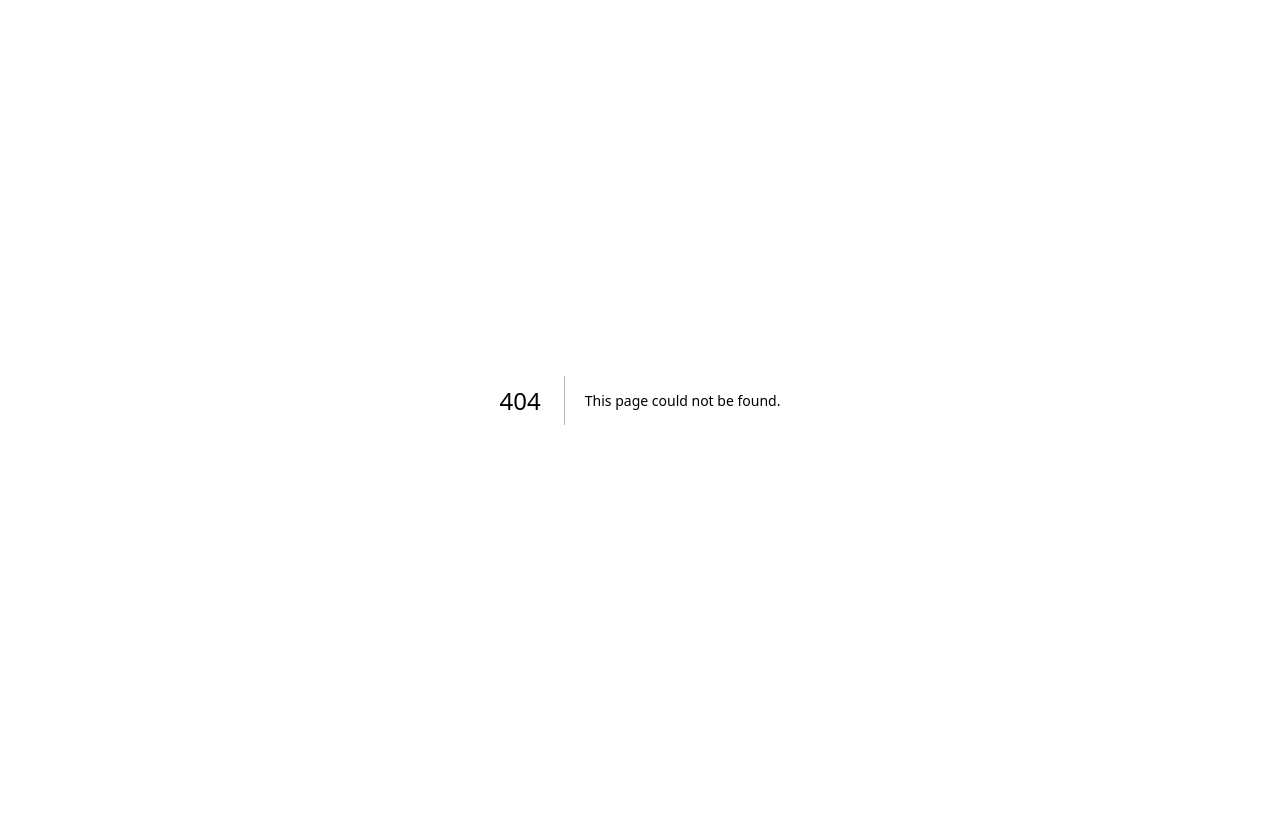
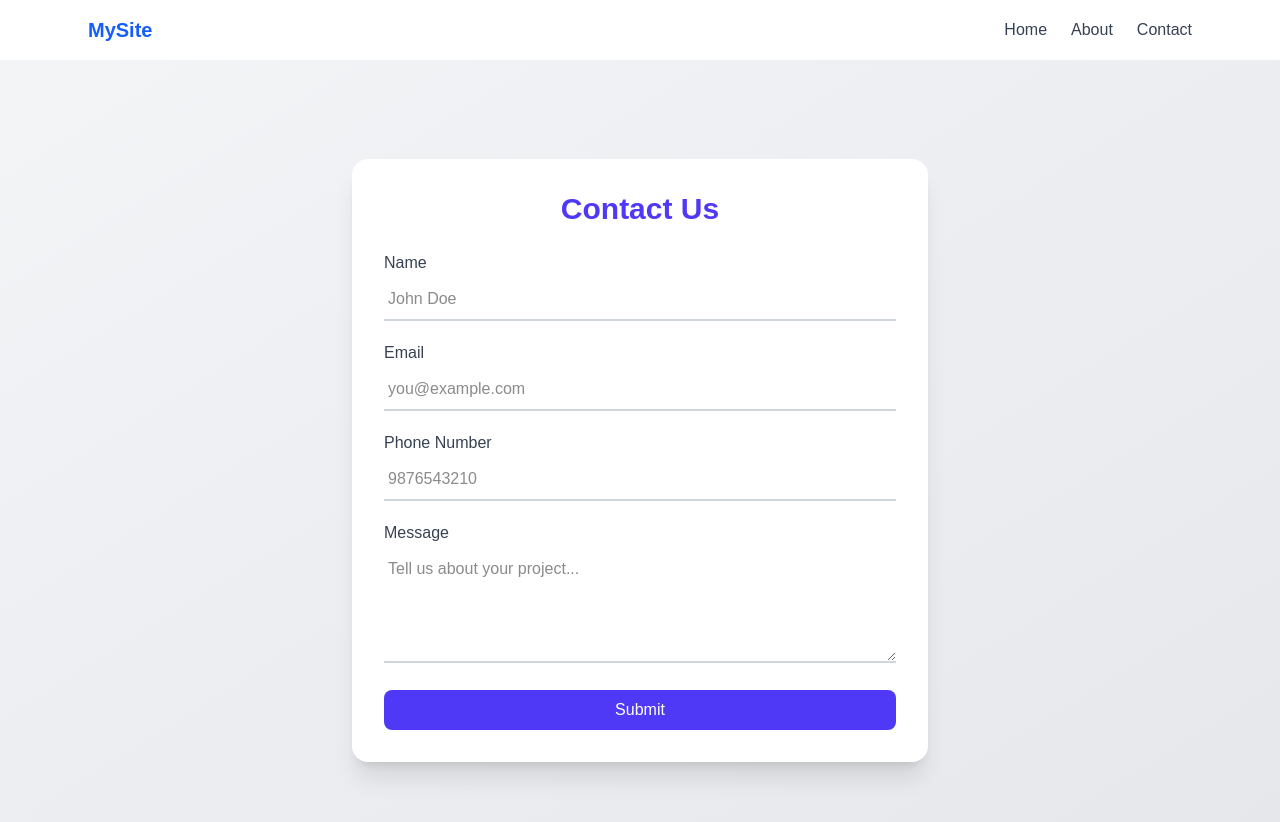
Before and after one commit to WBhaveshW/projecthemes, a Next.js app: page /contact in a window 1280 px wide. Before the commit this address had no page. Shown: the top 822 px of the page. Before the commit the page ends 800 px from the top, so only its background shows below. Built offline with nearby package versions, Linux system fonts and the light colour scheme.

Commit message:
Contact form and Dynamic Navbar

```diff
--- a/src/app/about/page.tsx
+++ b/src/app/about/page.tsx
@@ -3,10 +3,18 @@
 
 import React from 'react';
 import Image from 'next/image';
+import Navbar from '@/components/Navbar';
 
 const HomePage: React.FC = () => {
-
+ // Define dynamic menu items
+ const menuItems = [
+  { name: 'Home', link: '/' },
+  { name: 'About', link: '/about' },
+  { name: 'Contact', link: '/contact' },
+  // Add more items as needed
+];
   return (
+    <><Navbar menuItems={menuItems} />
     <div className="min-h-screen bg-white text-gray-800 px-6 py-12">
       <div className="max-w-5xl mx-auto">
         <h1 className="text-4xl font-bold mb-6 border-b pb-2">About Us</h1>
@@ -45,6 +53,7 @@ const HomePage: React.FC = () => {
         </div>
       </div>
     </div>
+    </>
   );
 };
 
--- /dev/null
+++ b/src/app/contact/page.tsx
@@ -0,0 +1,21 @@
+import ContactForm from '@/components/ContactForm';
+import Navbar from '@/components/Navbar';
+
+const ContactPage: React.FC = () => {
+    // Define dynamic menu items
+ const menuItems = [
+    { name: 'Home', link: '/' },
+    { name: 'About', link: '/about' },
+    { name: 'Contact', link: '/contact' },
+    // Add more items as needed
+  ];
+  return (
+    <><Navbar menuItems={menuItems} />
+    <div className="bg-gradient-to-br from-gray-100 to-gray-200 min-h-screen flex items-center justify-center p-4">
+    <ContactForm />
+  </div>
+  </>
+  );
+};
+
+export default ContactPage;
--- a/src/app/layout.tsx
+++ b/src/app/layout.tsx
@@ -1,6 +1,7 @@
 import type { Metadata } from "next";
 import { Geist, Geist_Mono } from "next/font/google";
 import "./globals.css";
+
 
 const geistSans = Geist({
   variable: "--font-geist-sans",
--- a/src/app/page.tsx
+++ b/src/app/page.tsx
@@ -1,29 +1,23 @@
 'use client';
 
+import Navbar from '@/components/Navbar';
 import TypingText from '@/components/TypingText';
 import Link from 'next/link';
 import React from 'react';
 
 const HomePage = () => {
+
+  // Define dynamic menu items
+  const menuItems = [
+    { name: 'Home', link: '/' },
+    { name: 'About', link: '/about' },
+    { name: 'Contact', link: '/contact' },
+    // Add more items as needed
+  ];
   return (
     <div className="min-h-screen bg-gray-50 text-gray-800">
       {/* Navbar */}
-      <header className="bg-white shadow-md">
-        <div className="max-w-6xl mx-auto px-6 py-4 flex justify-between items-center">
-          <h1 className="text-xl font-bold text-blue-600">MySite</h1>
-          <nav className="space-x-6">
-            <Link href="/" className="text-gray-700 hover:text-blue-600">
-              Home
-            </Link>
-            <Link href="/about" className="text-gray-700 hover:text-blue-600">
-              About
-            </Link>
-            <Link href="/contact" className="text-gray-700 hover:text-blue-600">
-              Contact
-            </Link>
-          </nav>
-        </div>
-      </header>
+      <Navbar menuItems={menuItems} />
 
       {/* Hero Section */}
       <main className="flex flex-col justify-center items-center text-center py-24 px-4">
--- /dev/null
+++ b/src/components/AlertBox.tsx
@@ -0,0 +1,49 @@
+'use client';
+'use client';  // Add this line at the top of the file
+import React from 'react';
+
+// Your existing code follows
+
+import { useEffect, useState } from 'react';
+import { CheckCircle, AlertTriangle, XCircle } from 'lucide-react';
+
+type AlertProps = {
+  message: string;
+  type: 'success' | 'error' | 'warning';
+  duration?: number;
+};
+
+export default function AlertBox({ message, type, duration = 3000 }: AlertProps) {
+  const [visible, setVisible] = useState(true);
+
+  useEffect(() => {
+    const timer = setTimeout(() => setVisible(false), duration);
+    return () => clearTimeout(timer);
+  }, [duration]);
+
+  if (!visible) return null;
+
+  const baseStyle =
+    'flex items-center gap-3 p-4 rounded-xl shadow-md text-white text-sm animate-fade-in-up transition-all duration-300 max-w-[90%] sm:max-w-sm w-full';
+
+  const typeStyles: Record<typeof type, string> = {
+    success: 'bg-green-600',
+    error: 'bg-red-600',
+    warning: 'bg-yellow-500 text-black',
+  };
+
+  const icons = {
+    success: <CheckCircle className="w-5 h-5" />,
+    error: <XCircle className="w-5 h-5" />,
+    warning: <AlertTriangle className="w-5 h-5" />,
+  };
+
+  return (
+    <div className="fixed top-6 left-1/2 transform -translate-x-1/2 z-50">
+      <div className={`${baseStyle} ${typeStyles[type]}`}>
+        {icons[type]}
+        <span className="flex-1 break-words">{message}</span>
+      </div>
+    </div>
+  );
+}
--- /dev/null
+++ b/src/components/ContactForm.tsx
@@ -0,0 +1,186 @@
+'use client';
+import React, { useState } from 'react';
+
+interface FormData {
+  name: string;
+  email: string;
+  phone: string;
+  message: string;
+}
+
+interface FormErrors {
+  name: string;
+  email: string;
+  phone: string;
+  message: string;
+}
+
+const ContactForm: React.FC = () => {
+  const [formData, setFormData] = useState<FormData>({
+    name: '',
+    email: '',
+    phone: '',
+    message: '',
+  });
+
+  const [errors, setErrors] = useState<FormErrors>({
+    name: '',
+    email: '',
+    phone: '',
+    message: '',
+  });
+
+  const handleChange = (
+    e: React.ChangeEvent<HTMLInputElement | HTMLTextAreaElement>
+  ) => {
+    setFormData({ ...formData, [e.target.name]: e.target.value });
+  };
+
+  const validateForm = (): boolean => {
+    let isValid = true;
+    const newErrors: FormErrors = { name: '', email: '', phone: '', message: '' };
+
+    if (!formData.name.trim()) {
+      newErrors.name = 'Name is required';
+      isValid = false;
+    }
+
+    const emailRegex = /^[^\s@]+@[^\s@]+\.[^\s@]+$/;
+    if (!formData.email.trim()) {
+      newErrors.email = 'Email is required';
+      isValid = false;
+    } else if (!emailRegex.test(formData.email)) {
+      newErrors.email = 'Invalid email address';
+      isValid = false;
+    }
+
+    const phoneRegex = /^[0-9]{10}$/;
+    if (!formData.phone.trim()) {
+      newErrors.phone = 'Phone number is required';
+      isValid = false;
+    } else if (!phoneRegex.test(formData.phone)) {
+      newErrors.phone = 'Phone number must be 10 digits';
+      isValid = false;
+    }
+
+    if (!formData.message.trim()) {
+      newErrors.message = 'Message is required';
+      isValid = false;
+    }
+
+    setErrors(newErrors);
+    return isValid;
+  };
+
+  const handleSubmit = (e: React.FormEvent) => {
+    e.preventDefault();
+    if (validateForm()) {
+      alert('Form submitted successfully!');
+      setFormData({ name: '', email: '', phone: '', message: '' });
+      setErrors({ name: '', email: '', phone: '', message: '' });
+    }
+  };
+
+  return (
+    <div className="w-full max-w-xl bg-white p-8 rounded-2xl shadow-xl animate-fade-in">
+      <h2 className="text-3xl font-bold text-center text-indigo-600 mb-6">
+        Contact Us
+      </h2>
+      <form onSubmit={handleSubmit} className="space-y-5">
+        {/* Name */}
+        <div>
+          <label className="text-gray-700 font-medium block mb-1">Name</label>
+          <input
+            type="text"
+            name="name"
+            className={`w-full px-1 py-2 border-0 border-b-2 transition-all duration-300
+                ${errors.name
+                  ? 'border-red-500 focus:border-red-600'
+                  : formData.name
+                    ? 'border-green-500 focus:border-green-600'
+                    : 'border-gray-300 focus:border-indigo-600'}
+                focus:border-b-4 focus:shadow-lg focus:outline-none`}
+            value={formData.name}
+            onChange={handleChange}
+            placeholder="John Doe"
+          />
+          {errors.name && <p className="text-sm text-red-500 mt-1">{errors.name}</p>}
+        </div>
+
+        {/* Email */}
+        <div>
+  <label className="text-gray-700 font-medium block mb-1">Email</label>
+  <input
+    type="email"
+    name="email"
+    value={formData.email}
+    onChange={handleChange}
+    placeholder="you@example.com"
+    className={`w-full px-1 py-2 border-0 border-b-2 transition-all duration-300
+      ${errors.email
+        ? 'border-red-500 focus:border-red-600'
+        : /^[^\s@]+@[^\s@]+\.[^\s@]+$/.test(formData.email)
+          ? 'border-green-500 focus:border-green-600'
+          : 'border-gray-300 focus:border-indigo-600'}
+      focus:border-b-4 focus:shadow-lg focus:outline-none`}
+  />
+  {errors.email && <p className="text-sm text-red-500 mt-1">{errors.email}</p>}
+</div>
+
+        {/* Phone */}
+       <div>
+  <label className="text-gray-700 font-medium block mb-1">Phone Number</label>
+  <input
+    type="tel"
+    name="phone"
+    value={formData.phone}
+    onChange={handleChange}
+    placeholder="9876543210"
+    maxLength={10}
+    className={`w-full px-1 py-2 border-0 border-b-2 transition-all duration-300
+      ${errors.phone
+        ? 'border-red-500 focus:border-red-600'
+        : /^\d{10}$/.test(formData.phone)
+          ? 'border-green-500 focus:border-green-600'
+          : 'border-gray-300 focus:border-indigo-600'}
+      focus:border-b-4 focus:shadow-lg focus:outline-none`}
+  />
+  {errors.phone && <p className="text-sm text-red-500 mt-1">{errors.phone}</p>}
+</div>
+
+
+        {/* Message */}
+        <div>
+          <label className="text-gray-700 font-medium block mb-1">Message</label>
+          <textarea
+            name="message"
+            rows={4}
+            className={`w-full px-1 py-2 border-0 border-b-2 transition-all duration-300
+                ${errors.message
+                  ? 'border-red-500 focus:border-red-600'
+                  : formData.message
+                    ? 'border-green-500 focus:border-green-600'
+                    : 'border-gray-300 focus:border-indigo-600'}
+                focus:border-b-4 focus:shadow-lg focus:outline-none`}
+            value={formData.message}
+            onChange={handleChange}
+            placeholder="Tell us about your project..."
+          />
+          {errors.message && <p className="text-sm text-red-500 mt-1">{errors.message}</p>}
+        </div>
+
+        {/* Submit Button */}
+        <div>
+          <button
+            type="submit"
+            className="w-full bg-indigo-600 text-white py-2 px-6 rounded-lg hover:bg-indigo-700 transition-all"
+          >
+            Submit
+          </button>
+        </div>
+      </form>
+    </div>
+  );
+};
+
+export default ContactForm;
--- a/src/components/Navbar.tsx
+++ b/src/components/Navbar.tsx
@@ -1,21 +1,35 @@
-// components/Button.tsx
+'use client';  // If using Next.js 13+
 
-import React from 'react';
+import Link from 'next/link';
 
-interface ButtonProps {
-  text: string;
-  onClick: () => void;
+interface MenuItem {
+  name: string;
+  link: string;
 }
 
-const Button: React.FC<ButtonProps> = ({ text, onClick }) => {
+interface NavbarProps {
+  menuItems: MenuItem[];
+}
+
+const Navbar: React.FC<NavbarProps> = ({ menuItems }) => {
   return (
-    <button
-      className="bg-blue-500 text-white py-2 px-4 rounded-md hover:bg-blue-700 transition"
-      onClick={onClick}
-    >
-      {text}
-    </button>
+    <header className="bg-white shadow-md">
+      <div className="max-w-6xl mx-auto px-6 py-4 flex justify-between items-center">
+        <h1 className="text-xl font-bold text-blue-600">MySite</h1>
+        <nav className="space-x-6">
+          {menuItems.map((item) => (
+            <Link
+              key={item.link}
+              href={item.link}
+              className="text-gray-700 hover:text-blue-600"
+            >
+              {item.name}
+            </Link>
+          ))}
+        </nav>
+      </div>
+    </header>
   );
 };
 
-export default Button;
+export default Navbar;
```
